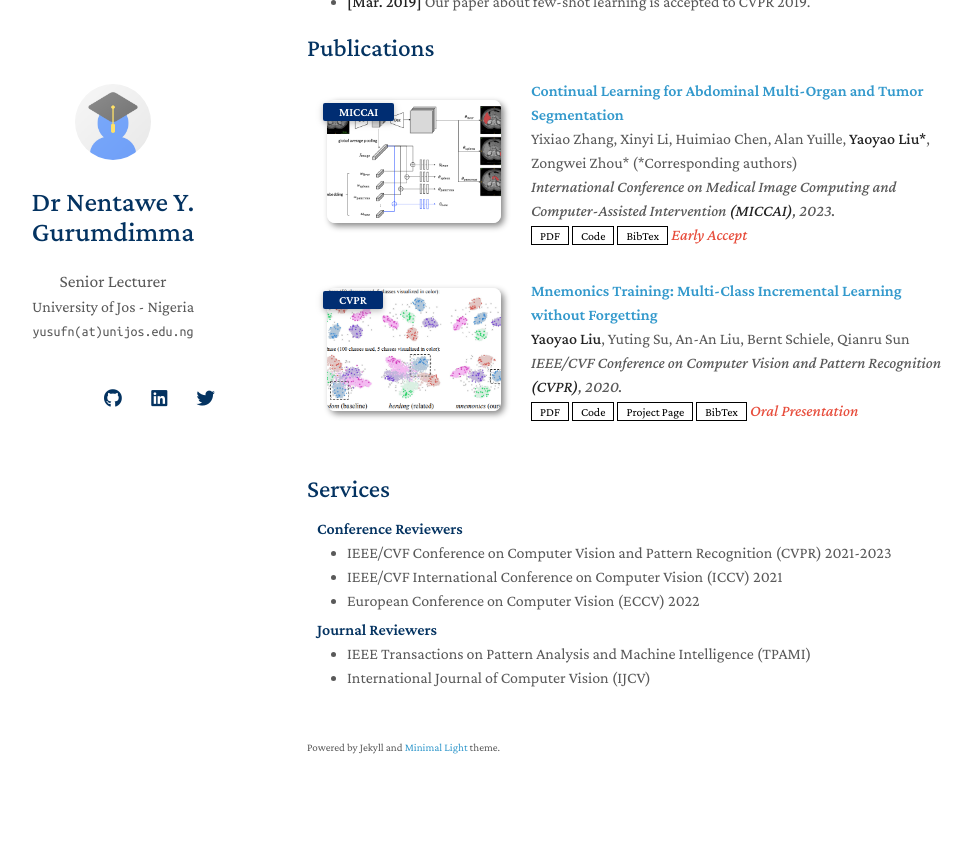
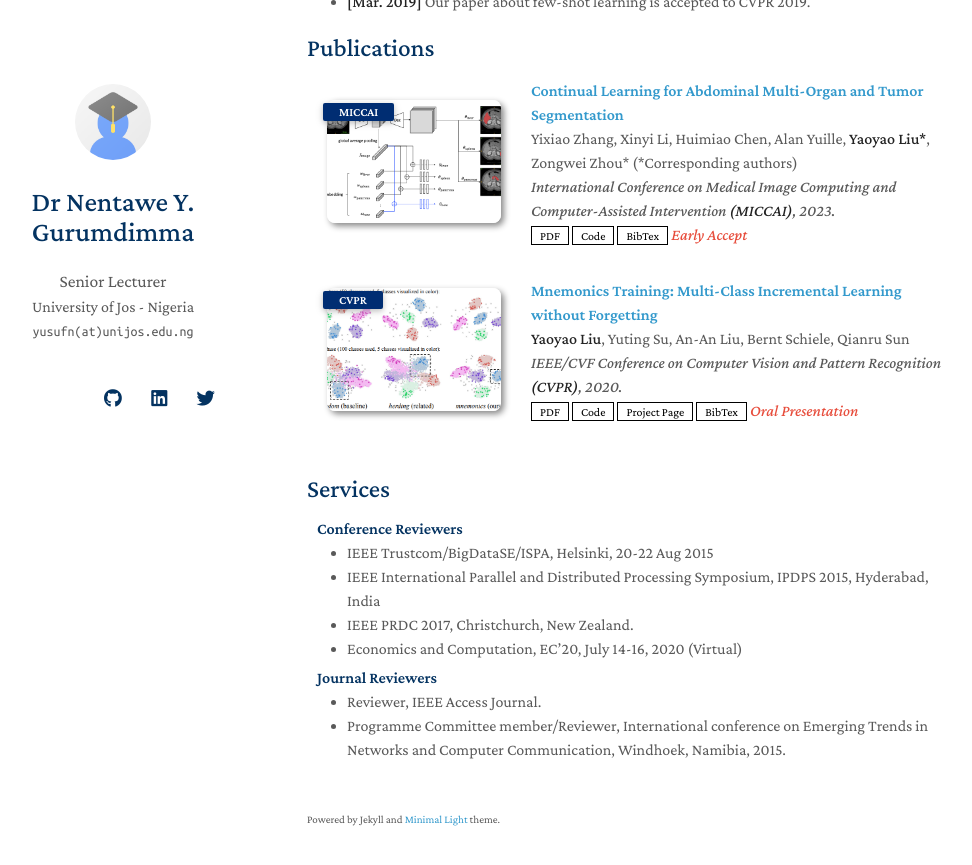
Before and after one commit to nentaweg/nentaweg.github.io, a Jekyll site: the page built from index.md, in a window 1280 px wide and 900 px high, scrolled down 820 px. Shown: the top 865 px of the window, without its empty margins (163-1135 px from the left). Built offline with Jekyll 4.4.1, drawn with Linux system fonts in a browser that asks for light colours; nearby versions of some CDN libraries; a style sheet for code colours, icons or effects is not loaded; our own code applies the rules of GitHub Pages for plain Markdown files; before the commit the page ends 1648 px from its top, so only the background shows below that.

Commit message:
Update services.md

```diff
--- a/_includes/services.md
+++ b/_includes/services.md
@@ -3,14 +3,15 @@
 <h4 style="margin:0 10px 0;">Conference Reviewers</h4>
 
 <ul style="margin:0 0 5px;">
-  <li><a href="http://cvpr2023.thecvf.com/"><autocolor>IEEE/CVF Conference on Computer Vision and Pattern Recognition (CVPR) 2021-2023</autocolor></a></li>
-  <li><a href="http://iccv2021.thecvf.com/"><autocolor>IEEE/CVF International Conference on Computer Vision (ICCV) 2021</autocolor></a></li>
-  <li><a href="https://eccv2022.ecva.net/"><autocolor>European Conference on Computer Vision (ECCV) 2022</autocolor></a></li>
+  <li><a href="http://cvpr2023.thecvf.com/"><autocolor>IEEE Trustcom/BigDataSE/ISPA, Helsinki, 20-22 Aug 2015</autocolor></a></li>
+  <li><a href="http://iccv2021.thecvf.com/"><autocolor>IEEE International Parallel and Distributed Processing Symposium, IPDPS 2015, Hyderabad, India</autocolor></a></li>
+  <li><a href="https://eccv2022.ecva.net/"><autocolor>IEEE PRDC 2017, Christchurch, New Zealand.</autocolor></a></li>
+  <li><a href="https://eccv2022.ecva.net/"><autocolor>Economics and Computation, EC’20, July 14-16, 2020 (Virtual)</autocolor></a></li>
 </ul>
 
 <h4 style="margin:0 10px 0;">Journal Reviewers</h4>
 
 <ul style="margin:0 0 20px;">
-  <li><a href="https://www.computer.org/csdl/journal/tp"><autocolor>IEEE Transactions on Pattern Analysis and Machine Intelligence (TPAMI)</autocolor></a></li>
-  <li><a href="https://www.springer.com/journal/11263"><autocolor>International Journal of Computer Vision (IJCV)</autocolor></a></li>
+  <li><a href="https://www.computer.org/csdl/journal/tp"><autocolor>Reviewer, IEEE Access Journal.</autocolor></a></li>
+  <li><a href="https://www.springer.com/journal/11263"><autocolor>Programme Committee member/Reviewer, International conference on Emerging Trends in Networks and Computer Communication, Windhoek, Namibia, 2015.</autocolor></a></li>
 </ul>
```
